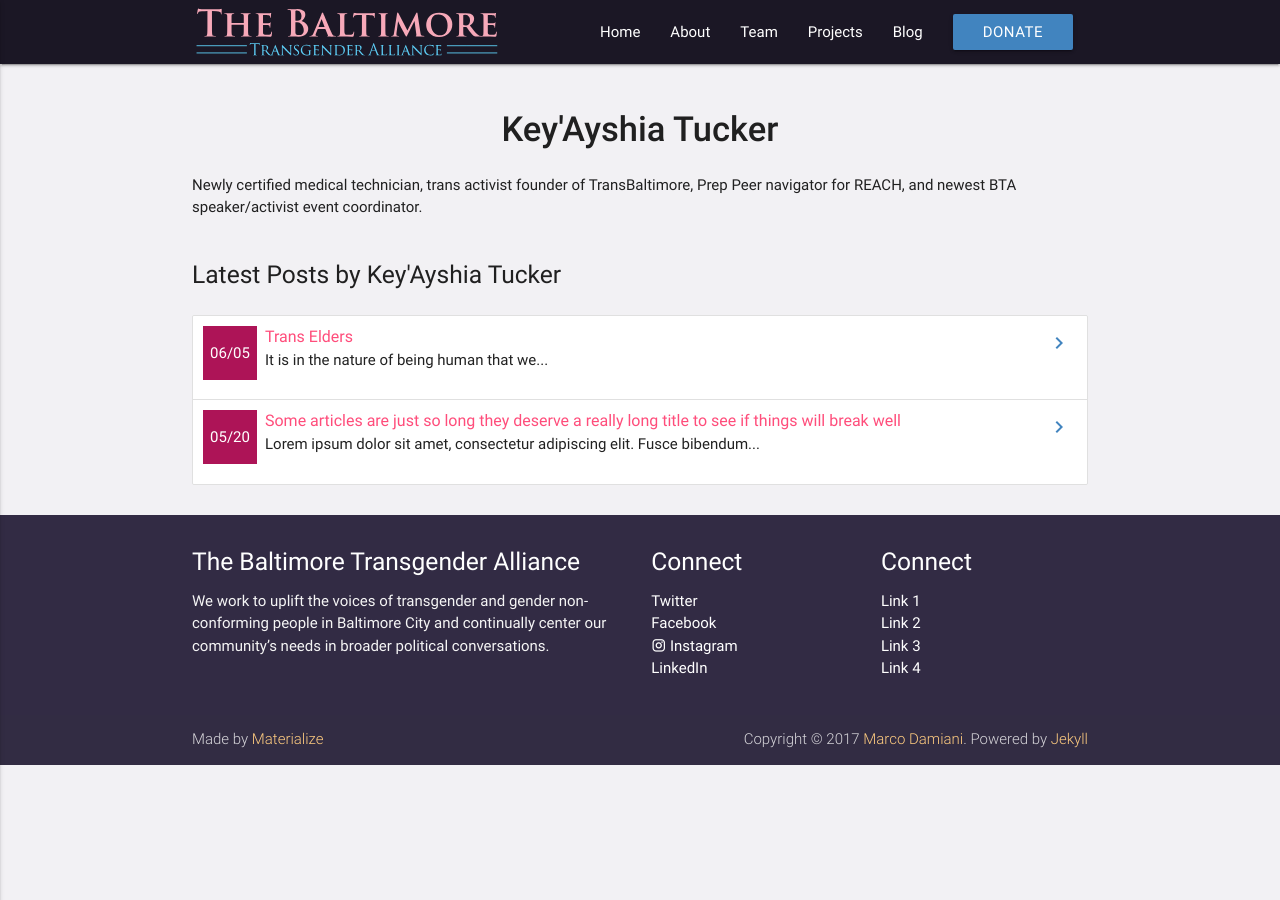
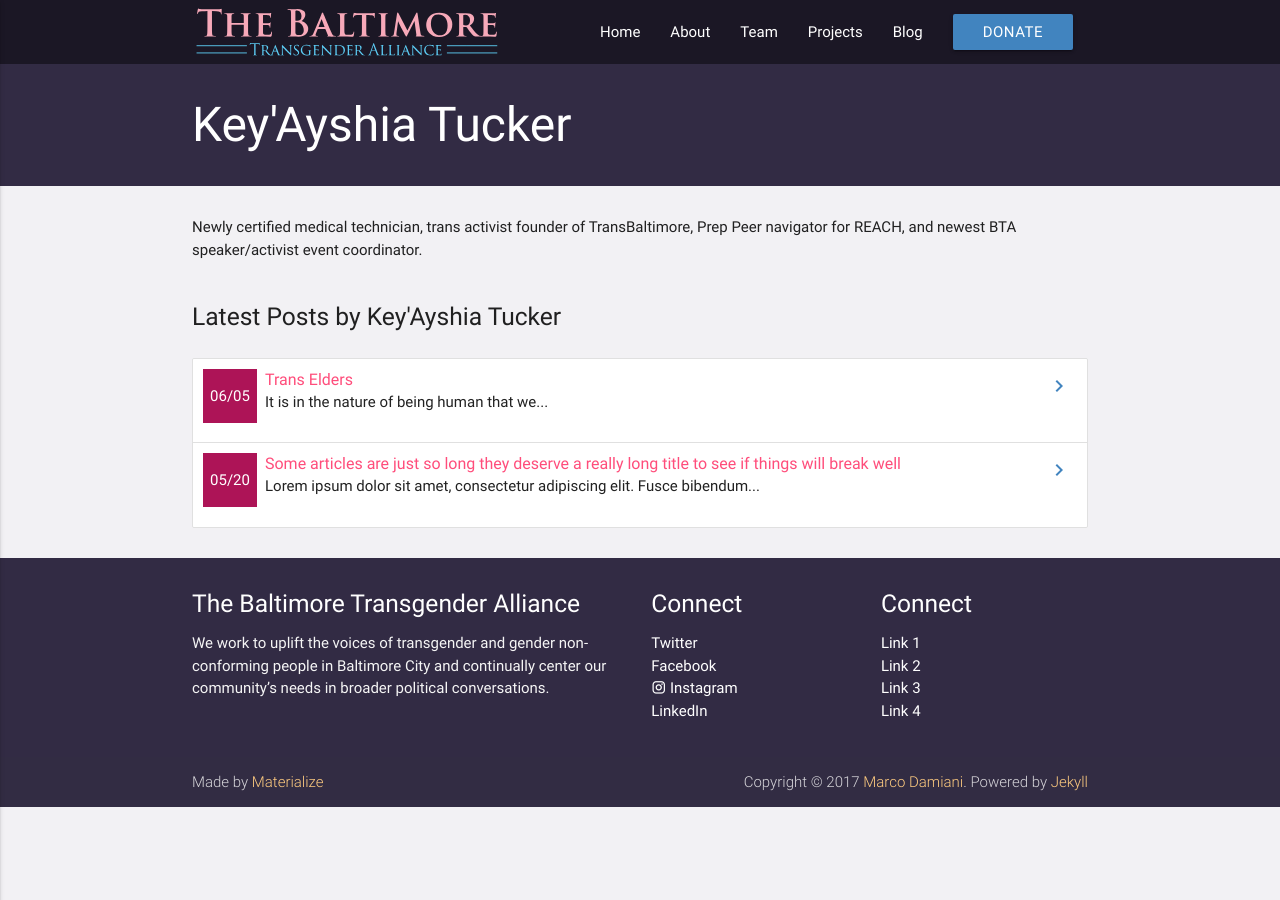
Before and after one commit to The-Baltimore-Transgender-Alliance/bta-site, a Jekyll site: the page built from _people/keyayshia.md, in a window 1280 px wide. Built offline with Jekyll 4.4.1, drawn with Linux system fonts in a browser that asks for light colours; nearby versions of some CDN libraries.

Commit message:
top nav more

```diff
--- /dev/null
+++ b/_includes/top-nav.html
@@ -0,0 +1,7 @@
+<nav class="my-top-nav z-depth-0 my-black lighten-2">
+	<div class="container">
+		<div class="nav-wrapper">
+			<a class="my-page-title white-text center">{{ include.title | escape }}</a>
+		</div>
+	</div>
+</nav>
--- a/_layouts/person.html
+++ b/_layouts/person.html
@@ -1,16 +1,16 @@
 ---
 layout: default
 ---
+{% include top-nav.html title=page.name %}
 <div class="container">
 	{% assign posts_by_author = site.posts | where_exp:"post","post.author == page.shortname" %}
 	<div class="section">
-		<h1 class="page-title center">{{ page.name }}</h1>
 		{{ content }}
 	</div>
-    {% if posts_by_author.size >= 1 %}
+	{% if posts_by_author.size >= 1 %}
 	<h5>Latest Posts by {{ page.name }}</h5>
 	<div class="last-post">
 		{% include latest-posts.html posts=posts_by_author %}
 	</div>
-    {% endif %}
+	{% endif %}
 </div>
--- a/_layouts/tag-page.html
+++ b/_layouts/tag-page.html
@@ -1,8 +1,8 @@
 ---
 layout: default
 ---
+{% include top-nav.html title=page.tag %}
 <div class="container">
-	<h1 class="page-title">{{ page.tag }}</h1>
 	<ul>
 	{% for post in page.posts %}
 	  <li><a href="{{ post.url }}">{{ post.title }}</a> ({{ post.date | date_to_string }} | Tags: {{ post | tags }})</li>
```
Also changed, not shown: _layouts/page.html (+1 -7 lines).
